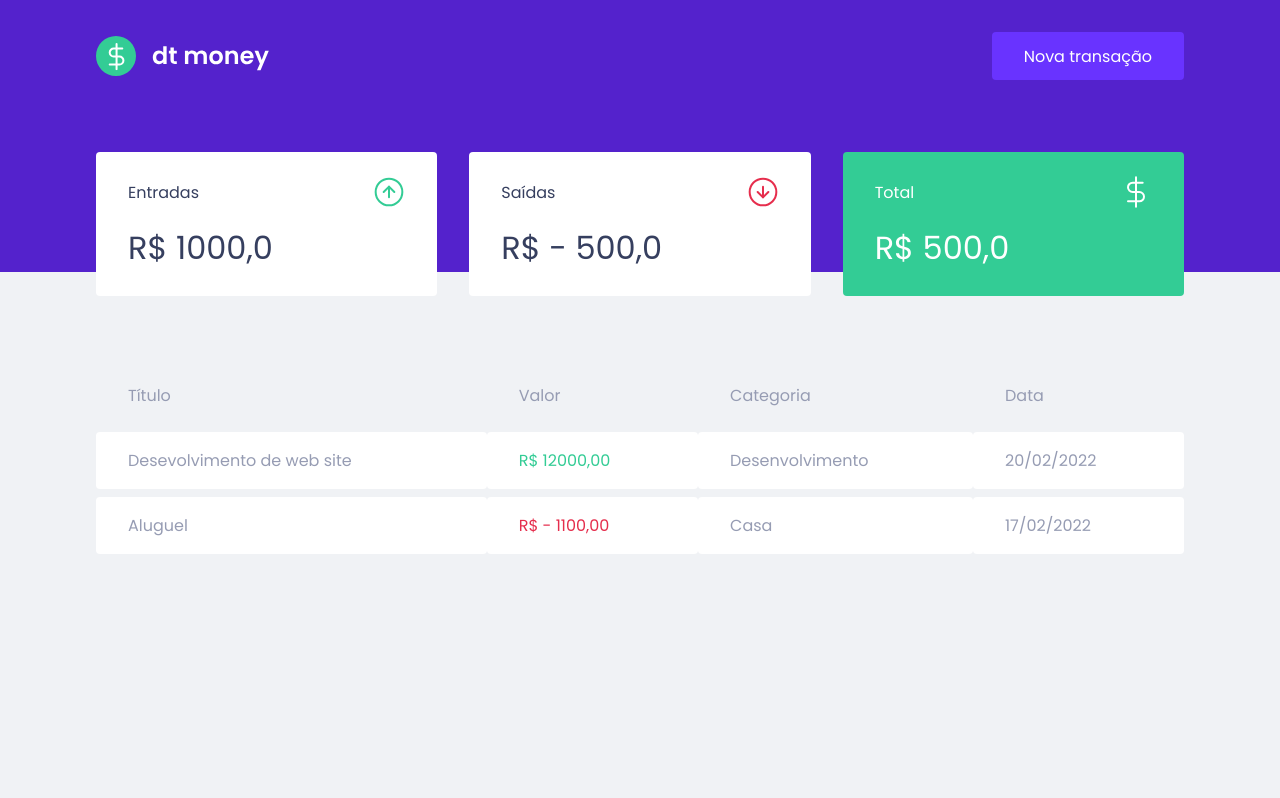
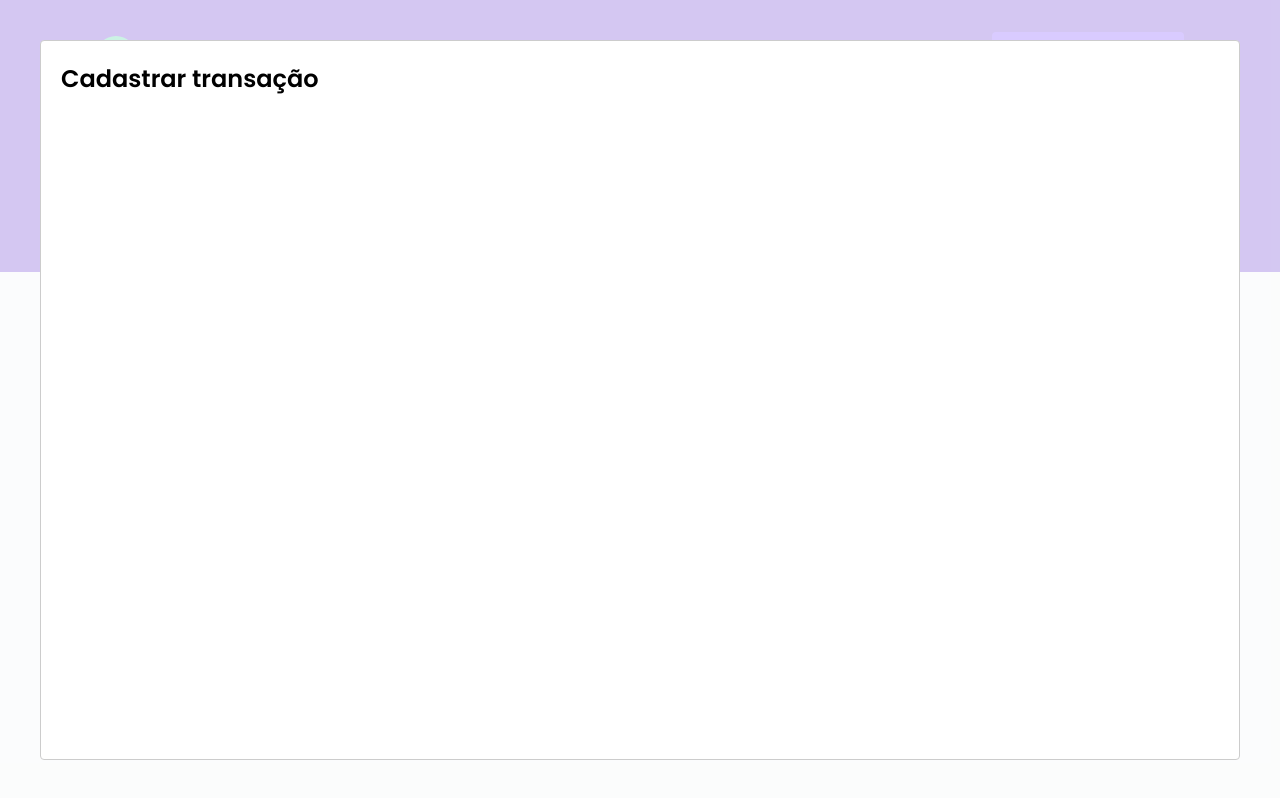
Before and after one commit to AdrianoAS/ignite-dtmoney, a React (Create React App) app: page / in a window 1280 px wide. Both pictures are taken after a click on the button "Nova transação". Built offline with nearby package versions, Linux system fonts and the light colour scheme; no server answers; what miragejs would draw is missing.

Commit message:
Adicionado dependencia de react-modal para fazer o modal da aplicação

```diff
--- a/package.json
+++ b/package.json
@@ -7,6 +7,7 @@
     "miragejs": "^0.1.43",
     "react": "^18.0.0",
     "react-dom": "^18.0.0",
+    "react-modal": "^3.14.4",
     "react-scripts": "5.0.1",
     "styled-components": "^5.3.5",
     "web-vitals": "^2.1.4"
@@ -19,6 +20,7 @@
     "@types/node": "^16.11.26",
     "@types/react": "^18.0.3",
     "@types/react-dom": "^18.0.0",
+    "@types/react-modal": "^3.13.1",
     "@types/styled-components": "^5.1.25",
     "typescript": "^4.6.3"
   },
--- a/src/App.tsx
+++ b/src/App.tsx
@@ -2,12 +2,34 @@
 import { Dashboard } from "./components/Dashboard";
 
 import { GlobalStyled } from "./styles/globalstyle";
+import { useState } from "react";
+
+import Modal from "react-modal";
+
+Modal.setAppElement("#root");
 
 export function App() {
+  const [isNewTransactionModalOpen, setIsNewTransactionModalOpen] =
+    useState(false);
+
+  function handleOpenNewTransactionModal() {
+    setIsNewTransactionModalOpen(!isNewTransactionModalOpen);
+  }
+
+  function handleCloseNewTransactionModal() {
+    setIsNewTransactionModalOpen(!isNewTransactionModalOpen);
+  }
+
   return (
     <>
-      <Header />
+      <Header onIsNewTransactionModalOpen={handleOpenNewTransactionModal} />
       <Dashboard />
+      <Modal
+        isOpen={isNewTransactionModalOpen}
+        onRequestClose={handleCloseNewTransactionModal}
+      >
+        <h2>Cadastrar transação</h2>
+      </Modal>
       <GlobalStyled />
     </>
   );
--- a/src/components/Header/index.tsx
+++ b/src/components/Header/index.tsx
@@ -1,12 +1,19 @@
 import LogoImg from "../../assets/logo.svg";
+
 import { Container, Content } from "./style";
 
-export function Header() {
+interface HeaderProps {
+  onIsNewTransactionModalOpen: () => void;
+}
+
+export function Header({ onIsNewTransactionModalOpen }: HeaderProps) {
   return (
     <Container>
       <Content>
         <img src={LogoImg} alt="dt money" />
-        <button type="button">Nova transação</button>
+        <button type="button" onClick={onIsNewTransactionModalOpen}>
+          Nova transação
+        </button>
       </Content>
     </Container>
   );
```
Also changed, not shown: 1 other file (tests, documents, lock files or other folders).
